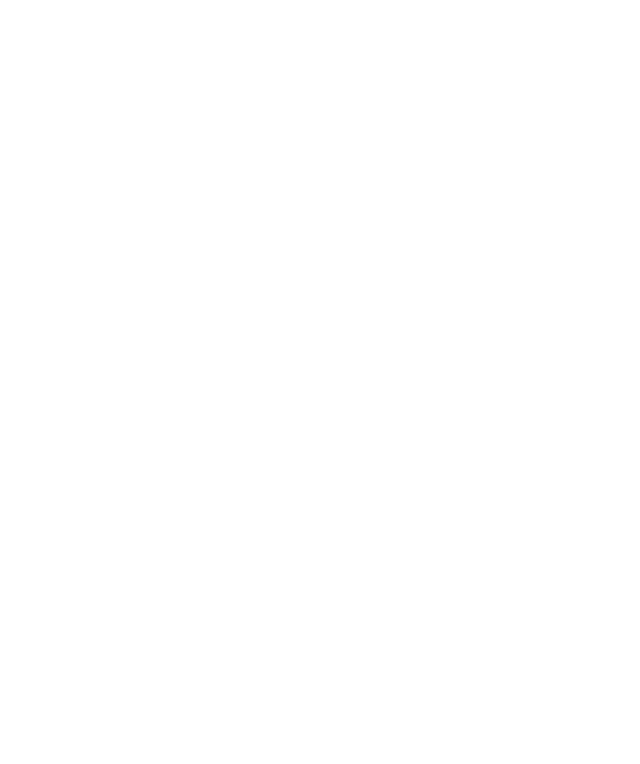
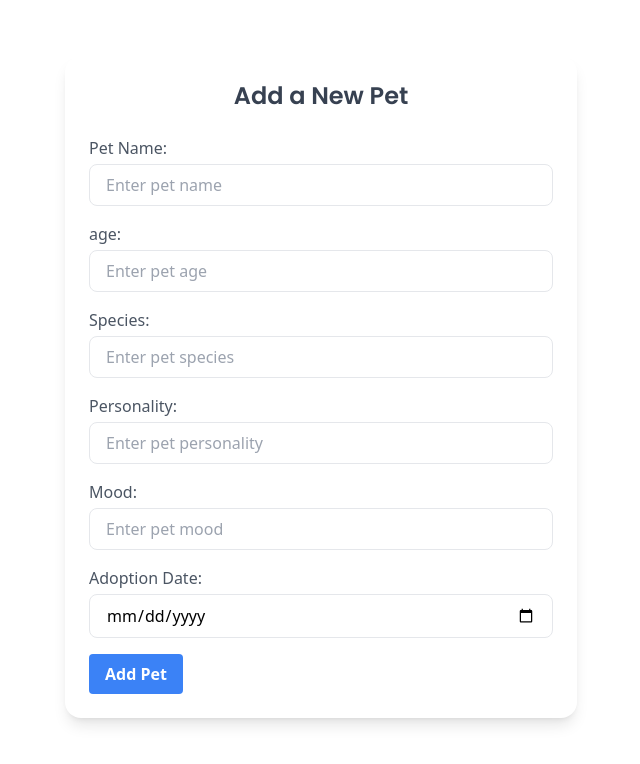
Before and after one commit to hasharas/Virtual-Pet-Adoption, a React (Vite) app in the folder pet-front/: page / in a window 1280 px wide. Shown: the top 764 px of the page, without its empty margins (319-959 px from the left). Built offline with nearby package versions, Linux system fonts and the light colour scheme.

Commit message:
Create:add pet form  and style it

```diff
--- a/pet-front/package.json
+++ b/pet-front/package.json
@@ -11,6 +11,7 @@
   },
   "dependencies": {
     "axios": "^1.9.0",
+    "framer-motion": "^12.9.4",
     "pet-front": "file:",
     "react": "^19.0.0",
     "react-dom": "^19.0.0",
--- a/pet-front/src/App.jsx
+++ b/pet-front/src/App.jsx
@@ -1,12 +1,14 @@
 
 import { ToastContainer } from 'react-toastify'
 import './App.css'
+import HomePage from './pages/HomePage'
 
 function App() {
 
 
   return (
     <>
+      <HomePage />
       <ToastContainer />
     </>
   )
--- a/pet-front/src/components/AddPetForm.jsx
+++ b/pet-front/src/components/AddPetForm.jsx
@@ -0,0 +1,80 @@
+import React from 'react';
+
+const AddPetForm = () => {
+      return (
+            <div className="max-w-lg mx-auto p-6 bg-white shadow-lg rounded-2xl mt-10">
+                  <h2 className='text-2xl font-popin font-semibold mb-6 text-center text-gray-700'>Add a New Pet</h2>
+                  <form action="" className='space-y-4'>
+                        <div>
+                              <label htmlFor="petName" className='block text-gray-600 mb-1' >Pet Name:</label>
+                              <input
+                                    type="text"
+                                    id="petName"
+                                    name="petName"
+                                    placeholder="Enter pet name"
+                                    required
+                                    className="w-full px-4 py-2 border rounded-lg focus:outline-none focus:ring-2 focus:ring-blue-400"
+                              />
+                        </div>
+                        <div>
+                              <label htmlFor="petType" className='block text-gray-600 mb-1'>age:</label>
+                              <input
+                                    type='number'
+                                    id="petType"
+                                    name="petType"
+                                    placeholder="Enter pet age"
+                                    required
+                                    className="w-full px-4 py-2 border rounded-lg focus:outline-none focus:ring-2 focus:ring-blue-400"
+                              />
+                        </div>
+                        <div>
+                              <label htmlFor="petSpecies " className='block text-gray-600 mb-1'>Species:</label>
+                              <input
+                                    type="text"
+                                    id="petSpecies"
+                                    name="petSpecies"
+                                    placeholder="Enter pet species"
+                                    required
+                                    className="w-full px-4 py-2 border rounded-lg focus:outline-none focus:ring-2 focus:ring-blue-400"
+                              />
+                        </div>
+                        <div>
+                              <label htmlFor="petPersonality" className='block text-gray-600 mb-1'>Personality:</label>
+                              <input
+                                    type="text"
+                                    id="petPersonality"
+                                    name="petPersonality"
+                                    placeholder="Enter pet personality"
+                                    required
+                                    className="w-full px-4 py-2 border rounded-lg focus:outline-none focus:ring-2 focus:ring-blue-400"
+                              />
+                        </div>
+                        <div>
+                              <label htmlFor="petMood" className='block text-gray-600 mb-1'>Mood:</label>
+                              <input
+                                    type="text"
+                                    id="petMood"
+                                    name="petMood"
+                                    placeholder="Enter pet mood"
+                                    required
+                                    className="w-full px-4 py-2 border rounded-lg focus:outline-none focus:ring-2 focus:ring-blue-400" />
+                        </div>
+                        <div>
+                              <label htmlFor="adoptionDate" className='block text-gray-600 mb-1'>Adoption Date:</label>
+                              <input
+                                    type="date"
+                                    id="adoptionDate"
+                                    name="adoptionDate"
+                                    required
+                                    className="w-full px-4 py-2 border rounded-lg focus:outline-none focus:ring-2 focus:ring-blue-400" />
+                        </div>
+
+                        <button type="submit" className="bg-blue-500 hover:bg-blue-700 text-white font-bold py-2 px-4 rounded">
+                              Add Pet
+                        </button>
+                  </form>
+            </div>
+      );
+}
+
+export default AddPetForm;
--- /dev/null
+++ b/pet-front/src/pages/HomePage.jsx
@@ -0,0 +1,12 @@
+import React from 'react';
+import AddPetForm from '../components/AddPetForm.jsx';
+
+const HomePage = () => {
+      return (
+            <div className="container mx-auto p-4">
+                  <AddPetForm />
+            </div>
+      );
+}
+
+export default HomePage;
```
Also changed, not shown: pet-front/src/components/FilterBar.jsx (added), pet-front/src/components/PetCard.jsx (added), pet-front/src/components/PetList.jsx (added), pet-front/src/services/api.js (added), pet-front/src/styles/global.css (added), pet-front/src/utils/helpers.js (added), 1 other file (tests, documents, lock files or other folders).
